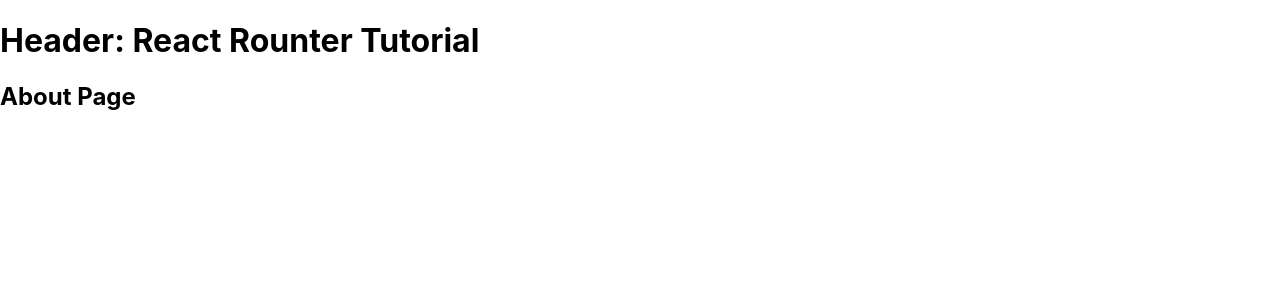
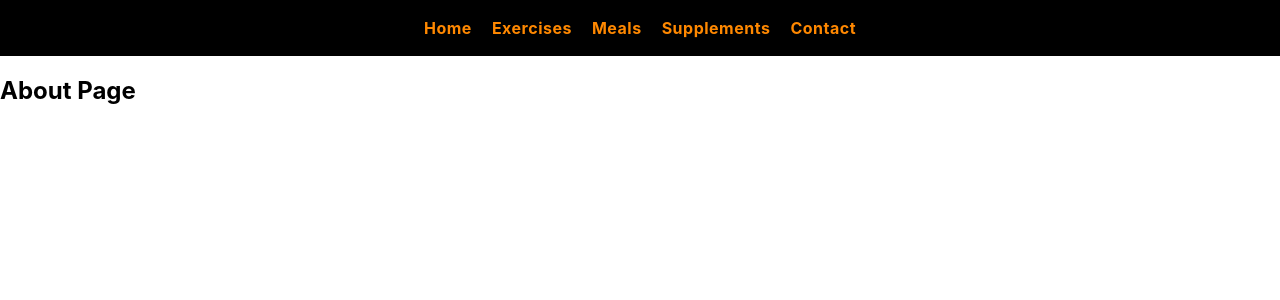
Before and after one commit to Sp0oqY/aws, a React (Create React App) app: page /about in a window 1280 px wide. Shown: the top 300 px of the page. Built offline with nearby package versions, Linux system fonts and the light colour scheme.

Commit message:
I created core for pages router

```diff
--- /dev/null
+++ b/src/components/Header.css
@@ -0,0 +1,31 @@
+header{
+    margin: 0;
+    padding: 0;
+    background-color: black;
+  }
+
+  .nav{
+    display: flex;
+    justify-content: center;
+    align-items: center;
+    list-style: none;
+    padding: 8px;
+    margin: 0;
+  }
+
+  .nav li{
+    padding: 10px;
+  }
+
+  .nav li a{
+    color: rgb(255, 136, 0);
+    text-decoration: none;
+    font-weight: bold;
+    letter-spacing: 0.5px;
+  }
+
+  .nav li a:hover{
+    color: rgb(255, 255, 255);
+    transition: 0.7s;
+    transform: scale(1.5);
+  }
--- a/src/components/Header.js
+++ b/src/components/Header.js
@@ -1,10 +1,17 @@
-
-
-
+import React from 'react'
+import './Header.css'
 
 
 export default function Header() {
     return (
-        <h1>Header: React Rounter Tutorial</h1>
+        <header>
+          <ul class="nav">
+            <li><a href="https://main.drzyxmq7a3ydx.amplifyapp.com">Home</a></li>
+            <li><a href="https://main.drzyxmq7a3ydx.amplifyapp.com">Exercises</a></li>
+            <li><a href="https://main.drzyxmq7a3ydx.amplifyapp.com">Meals</a></li>
+            <li><a href="https://main.drzyxmq7a3ydx.amplifyapp.com">Supplements</a></li>
+            <li><a href="https://main.drzyxmq7a3ydx.amplifyapp.com">Contact</a></li>
+          </ul>
+        </header>
     )
 }
--- a/src/pages/Contact.js
+++ b/src/pages/Contact.js
@@ -1,10 +1,12 @@
+import React from "react";
 import Header from "../components/Header";
+import '../css/Contact.css';
 
 export default function Contact() {
     return (
         <div>
             <Header />
-            <h2>Contact Page</h2>
+
         </div>
     )
 }
```
Also changed, not shown: src/App.js (+6 -14 lines), src/Configuration.js (deleted, +0 -8 lines), src/css/Contact.css (added), src/logo.svg (deleted).
